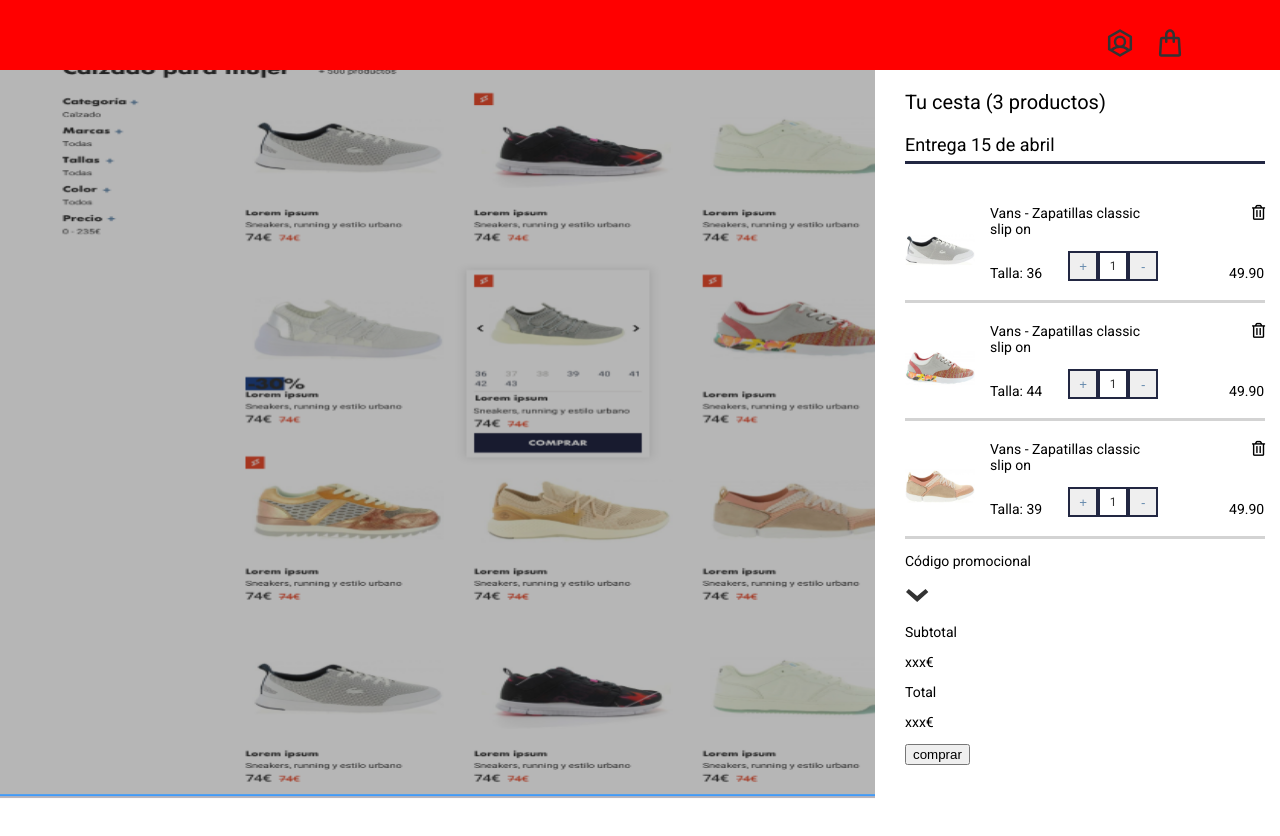
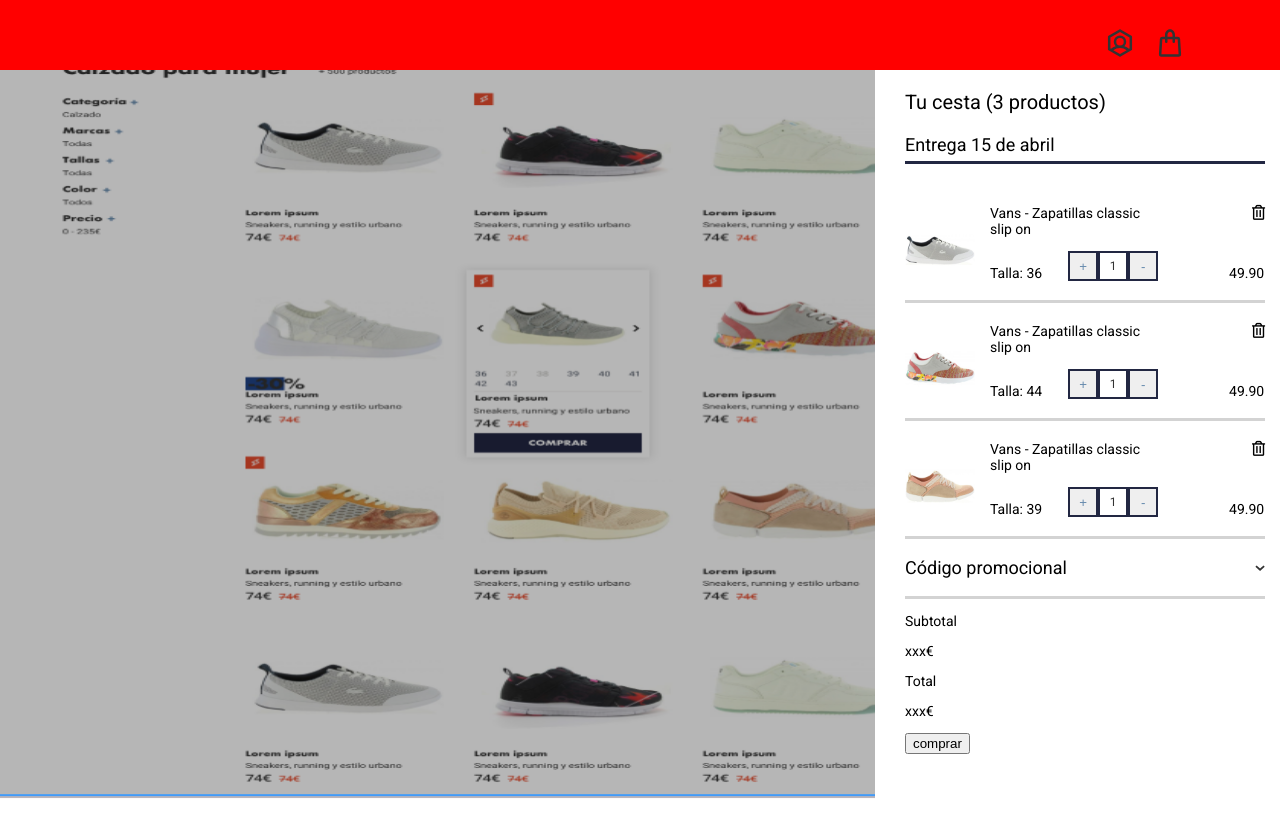
Before and after one commit to natalia-pn/Ecommerce-shopping-cart, a React (Create React App) app: page / in a window 1280 px wide. Shown: the top 836 px of the page. Built offline with nearby package versions, Linux system fonts and the light colour scheme.

Commit message:
Add Código promocional section styles

```diff
--- a/src/styles/_main.scss
+++ b/src/styles/_main.scss
@@ -112,3 +112,16 @@
     width: 106px;
     text-align: right;
 }
+
+.Promotional-code__container {
+    display: flex;
+    justify-content: space-between;
+    align-items: center;
+    font-size: 18px;
+    border-bottom:  solid $light-grey;
+}
+
+.Promotional-code__selection {
+    height: 10px;
+    width: 10px;
+}
```
